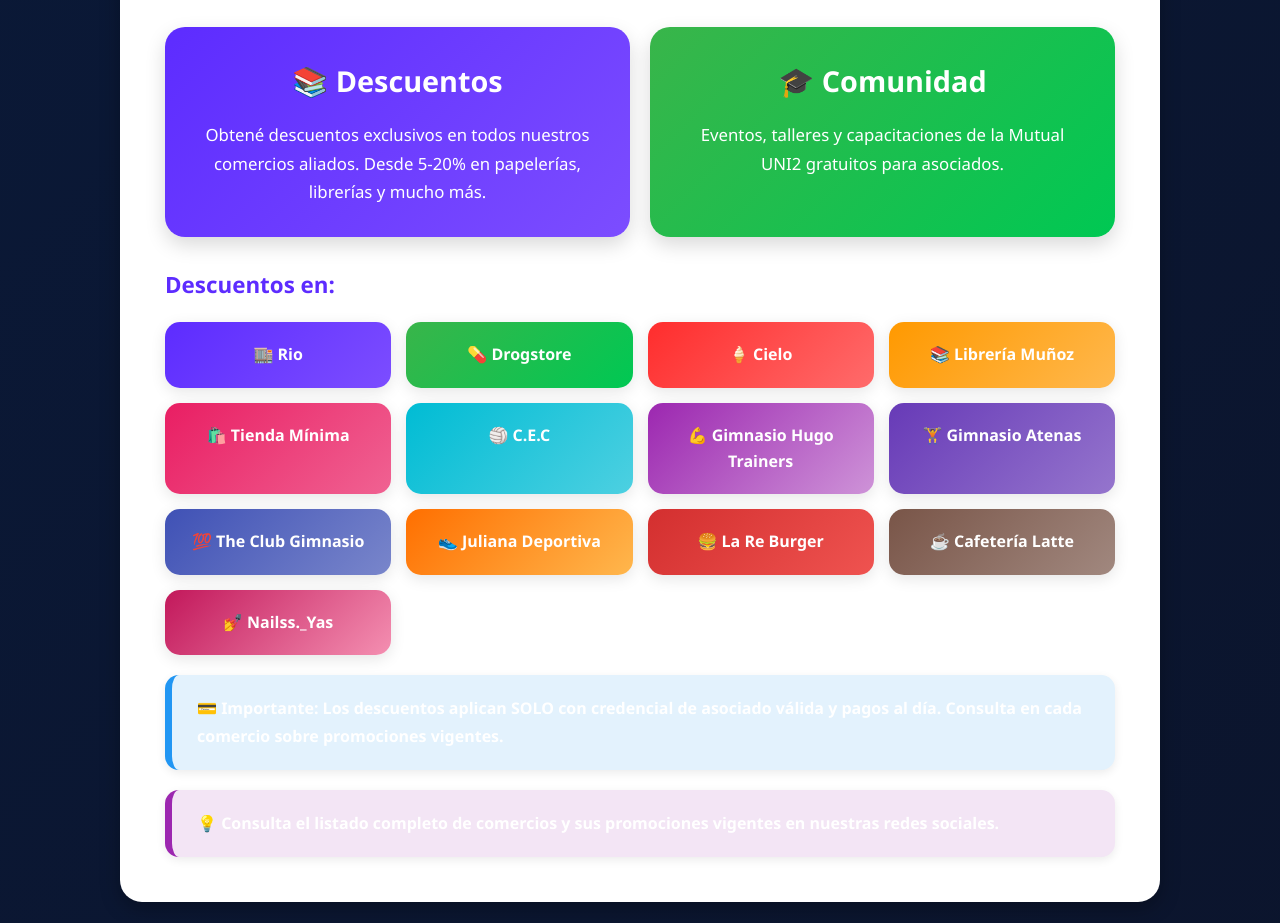
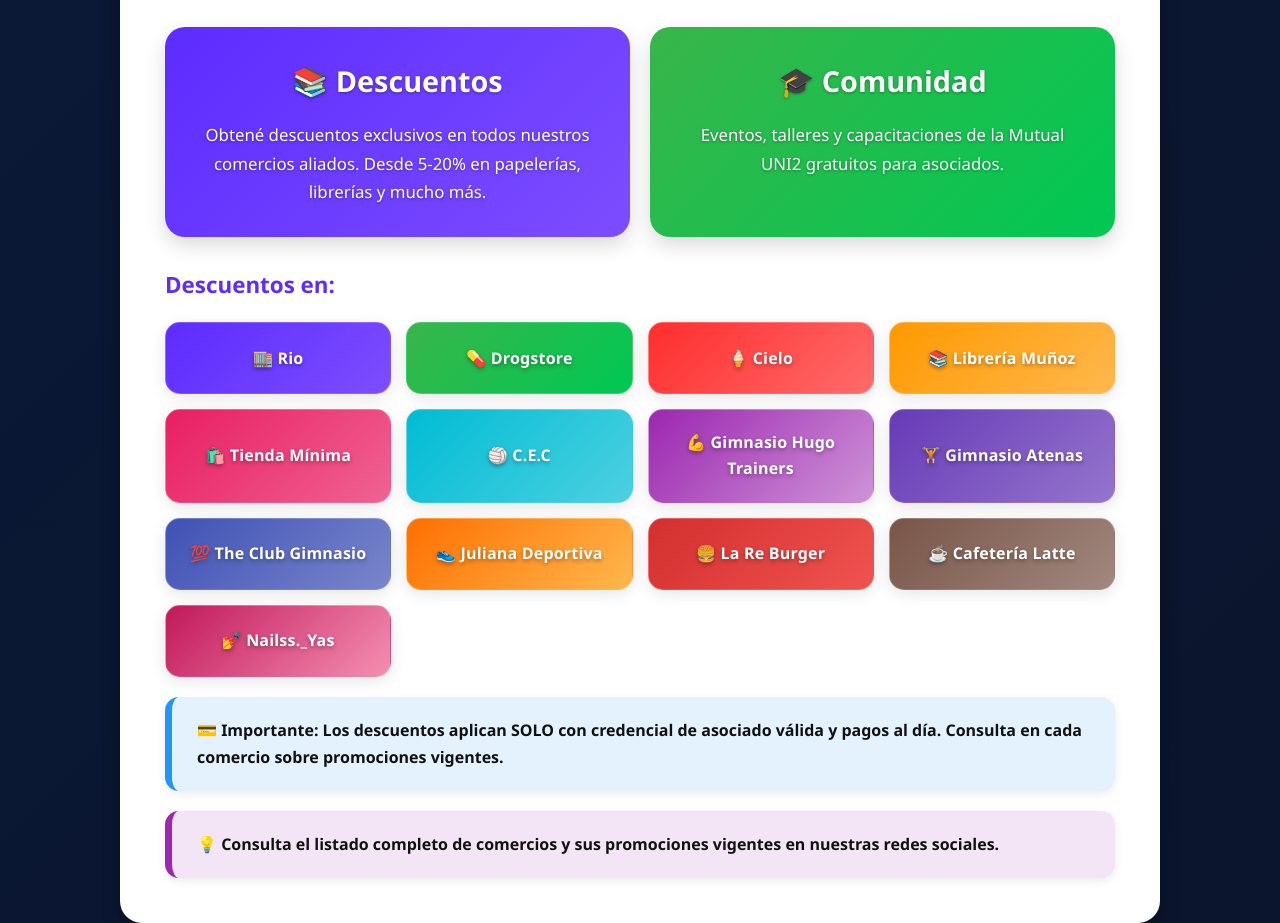
Before and after one commit to xime70/mutualpagina, a plain HTML site: page index.html in a window 1280 px wide. Shown: the part 998-1921 px from the top of the page. Drawn offline with Linux system fonts and the light colour scheme.

```diff
--- a/index.html
+++ b/index.html
@@ -235,6 +235,22 @@
       transform:scale(1.03);
     }
 
+    .mini-card h3,
+    .mini-card p{
+      text-shadow: 0 1px 3px rgba(0,0,0,0.35);
+    }
+
+    .descuentos-grid > div{
+      min-height:72px;
+      display:flex;
+      align-items:center;
+      justify-content:center;
+      text-shadow: 0 2px 4px rgba(0,0,0,0.35);
+      font-weight:800;
+      letter-spacing:0.2px;
+      border: 1px solid rgba(255,255,255,0.18);
+    }
+
     .mini1{
       background:linear-gradient(135deg,#5d2cff,#7c4dff);
     }
@@ -260,11 +276,16 @@
       padding:20px 25px;
       border-radius:14px;
       background:#fff5f5;
+      color:#222;
       border-left:7px solid #ff2d2d;
-      font-weight:600;
+      font-weight:700;
       font-size:1rem;
       box-shadow:0 3px 10px rgba(0,0,0,0.08);
       line-height:1.7;
+    }
+
+    .alerta strong{
+      color:#111;
     }
 
     /* ===== FOOTER ===== */
@@ -375,7 +396,7 @@
 
       <h3 style="margin-top:30px; margin-bottom:20px; color:#5d2cff; font-size:1.4rem; font-weight:800;">Descuentos en:</h3>
 
-      <div style="display:grid; grid-template-columns:repeat(auto-fit, minmax(180px, 1fr)); gap:15px; margin-top:20px;">
+      <div class="descuentos-grid" style="display:grid; grid-template-columns:repeat(auto-fit, minmax(180px, 1fr)); gap:15px; margin-top:20px;">
         <div style="background:linear-gradient(135deg, #5d2cff, #7c4dff); color:white; padding:20px; border-radius:15px; text-align:center; font-weight:600; box-shadow:0 4px 15px rgba(0,0,0,0.1);">🏬 Rio</div>
         <div style="background:linear-gradient(135deg, #39b54a, #00c853); color:white; padding:20px; border-radius:15px; text-align:center; font-weight:600; box-shadow:0 4px 15px rgba(0,0,0,0.1);">💊 Drogstore</div>
         <div style="background:linear-gradient(135deg, #ff2d2d, #ff6b6b); color:white; padding:20px; border-radius:15px; text-align:center; font-weight:600; box-shadow:0 4px 15px rgba(0,0,0,0.1);">🍦 Cielo</div>
@@ -391,12 +412,12 @@
         <div style="background:linear-gradient(135deg, #c2185b, #f48fb1); color:white; padding:20px; border-radius:15px; text-align:center; font-weight:600; box-shadow:0 4px 15px rgba(0,0,0,0.1);">💅 Nailss._Yas</div>
       </div>
 
-      <div class="alerta" style="margin-top:20px; background:#e3f2fd; border-left-color:#2196F3;">
-        💳 <strong>Importante:</strong> Los descuentos aplican SOLO con credencial de asociado válida y pagos al día.
+      <div class="alerta" style="margin-top:20px; background:#e3f2fd; border-left-color:#2196F3; color:#111;">
+        💳 <strong style="color:#111;">Importante:</strong> Los descuentos aplican SOLO con credencial de asociado válida y pagos al día.
         Consulta en cada comercio sobre promociones vigentes.
       </div>
 
-      <div class="alerta" style="margin-top:20px; background:#f3e5f5; border-left-color:#9c27b0;">
+      <div class="alerta" style="margin-top:20px; background:#f3e5f5; border-left-color:#9c27b0; color:#111;">
         💡 Consulta el listado completo de comercios y sus promociones vigentes en nuestras redes sociales.
       </div>
 
```
